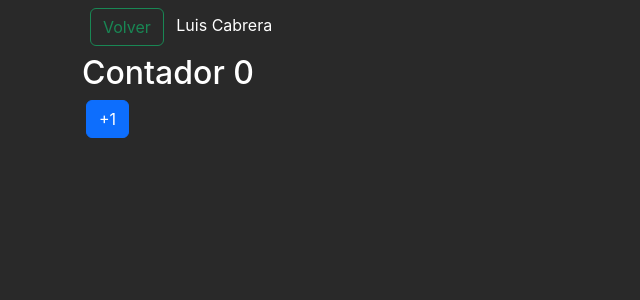
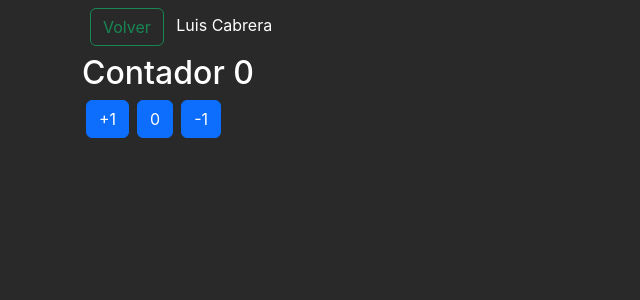
Before and after one commit to SebaGNH/RJS-useReducer-VYB, a React (Vite) app: page /CounterLC in a window 1280 px wide. Shown: the top 300 px of the page, without its empty margins (0-640 px from the left). Built offline with nearby package versions, Linux system fonts and the light colour scheme.

Commit message:
se agrega eventopara restar y reiniciar a 0

```diff
--- a/src/lc-01-contador/CounterLC.jsx
+++ b/src/lc-01-contador/CounterLC.jsx
@@ -9,6 +9,8 @@ const reducer = (state = initialState, action = {}) => {
 
   switch (action.type) {
     case 'incrementar':  return { counter: state.counter + 1 }
+    case 'decrementar':  return { counter: state.counter - 1 }
+    case 'reset':  return { counter: 0 }
 
   }
   return state
@@ -27,6 +29,14 @@ export const CounterLC = () => {
         className='btn btn-primary mx-1'
         onClick={ () => dispatch( { type: 'incrementar' } ) }
       > +1 </button>
+      <button
+        className='btn btn-primary mx-1'
+        onClick={ () => dispatch( { type: 'reset' } ) }
+      > 0 </button>
+      <button
+        className='btn btn-primary mx-1'
+        onClick={ () => dispatch( { type: 'decrementar' } ) }
+      > -1 </button>
     </>
   )
 }
```
